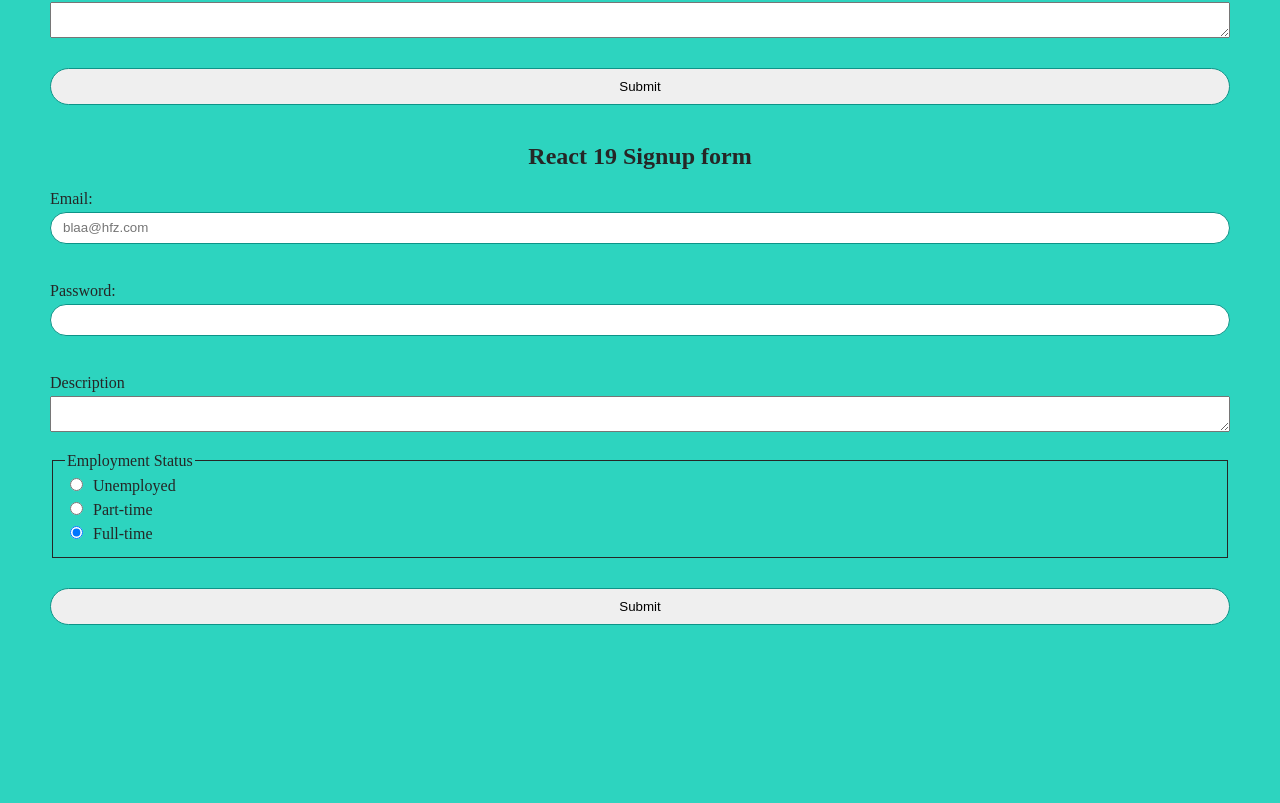
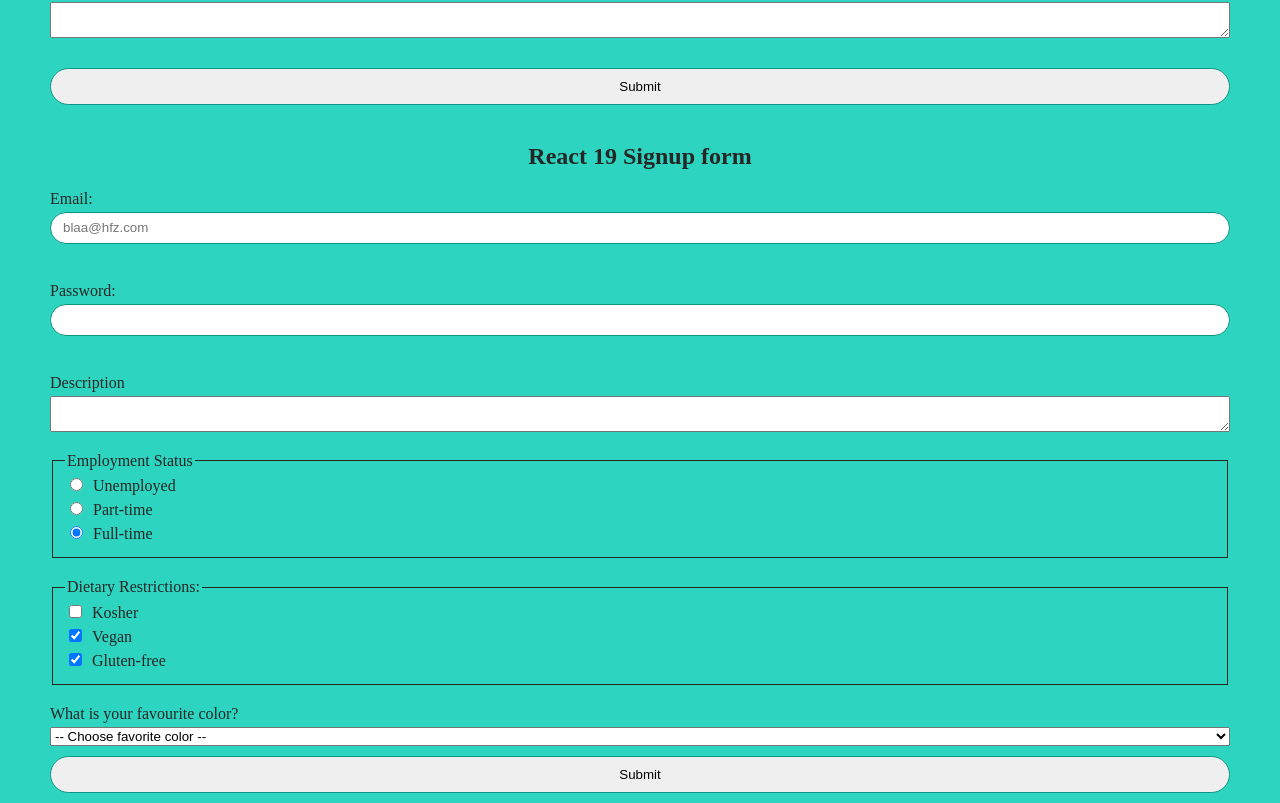
Before and after one commit to danielNemeth19/first-react, a React (Vite) app: page / in a window 1280 px wide. Shown: the part 281-1084 px from the top of the page. Before the commit the page ends 916 px from the top, so only its background shows below. Built offline with nearby package versions, Linux system fonts and the light colour scheme.

Commit message:
(feat) Completes form examples

```diff
--- a/src/AppForm.jsx
+++ b/src/AppForm.jsx
@@ -19,10 +19,21 @@ export default function App() {
         const password = formData.get("password")
         const description = formData.get("description")
         const employmentStatus = formData.get("employmentStatus")
+        const dietaryRestrictions = formData.getAll("dietaryRestrictions")
+        const favColor = formData.get("favColor")
         console.log(email)
         console.log(password)
         console.log(description)
         console.log(employmentStatus)
+        console.log(dietaryRestrictions)
+        console.log(favColor)
+
+        const data = Object.fromEntries(formData)
+        const allData = {
+            ...data,
+            dietaryRestrictions
+        }
+        console.log(allData)
     }
 
     return (
@@ -42,19 +53,19 @@ export default function App() {
             <br />
             <h1>React 19 Signup form</h1>
             <form action={signUp}>
-                <label htmlFor="email">Email:</label>
-                <input id="email" type="email" name="email" placeholder="blaa@hfz.com" />
+                <label htmlFor="email2">Email:</label>
+                <input id="email2" type="email" name="email" placeholder="blaa@hfz.com" />
                 <br />
-                <label htmlFor="password">Password:</label>
-                <input id="password" type="password" name="password" />
+                <label htmlFor="password2">Password:</label>
+                <input id="password2" type="password" name="password" />
                 <br />
-                <label htmlFor="description">Description</label>
-                <textarea id="description" name="description"></textarea>
+                <label htmlFor="description2">Description</label>
+                <textarea id="description2" name="description"></textarea>
 
                 <fieldset>
                     <legend>Employment Status</legend>
                     <label>
-                        <input type="radio" name="employmentStatus" value="unemployed"/>
+                        <input type="radio" name="employmentStatus" value="unemployed" />
                         Unemployed
                     </label>
                     <label>
@@ -67,6 +78,30 @@ export default function App() {
                     </label>
                 </fieldset>
 
+                <fieldset>
+                    <legend>Dietary Restrictions:</legend>
+                    <label>
+                        <input type="checkbox" name="dietaryRestrictions" value="kosher" />
+                        Kosher
+                    </label>
+                    <label>
+                        <input type="checkbox" name="dietaryRestrictions" defaultChecked={true} value="vegan" />
+                        Vegan
+                    </label>
+                    <label>
+                        <input type="checkbox" name="dietaryRestrictions" defaultChecked={true} value="gluten-free" />
+                        Gluten-free
+                    </label>
+                </fieldset>
+
+                <label htmlFor="favColor">What is your favourite color?</label>
+                <select id="favColor" name="favColor" defaultValue="" required>
+                    <option value="">-- Choose favorite color --</option>
+                    <option value="red">Red</option>
+                    <option value="yellow">Yellow</option>
+                    <option value="blue">Blue</option>
+                </select>
+
                 <button>Submit</button>
             </form>
         </section>
```
